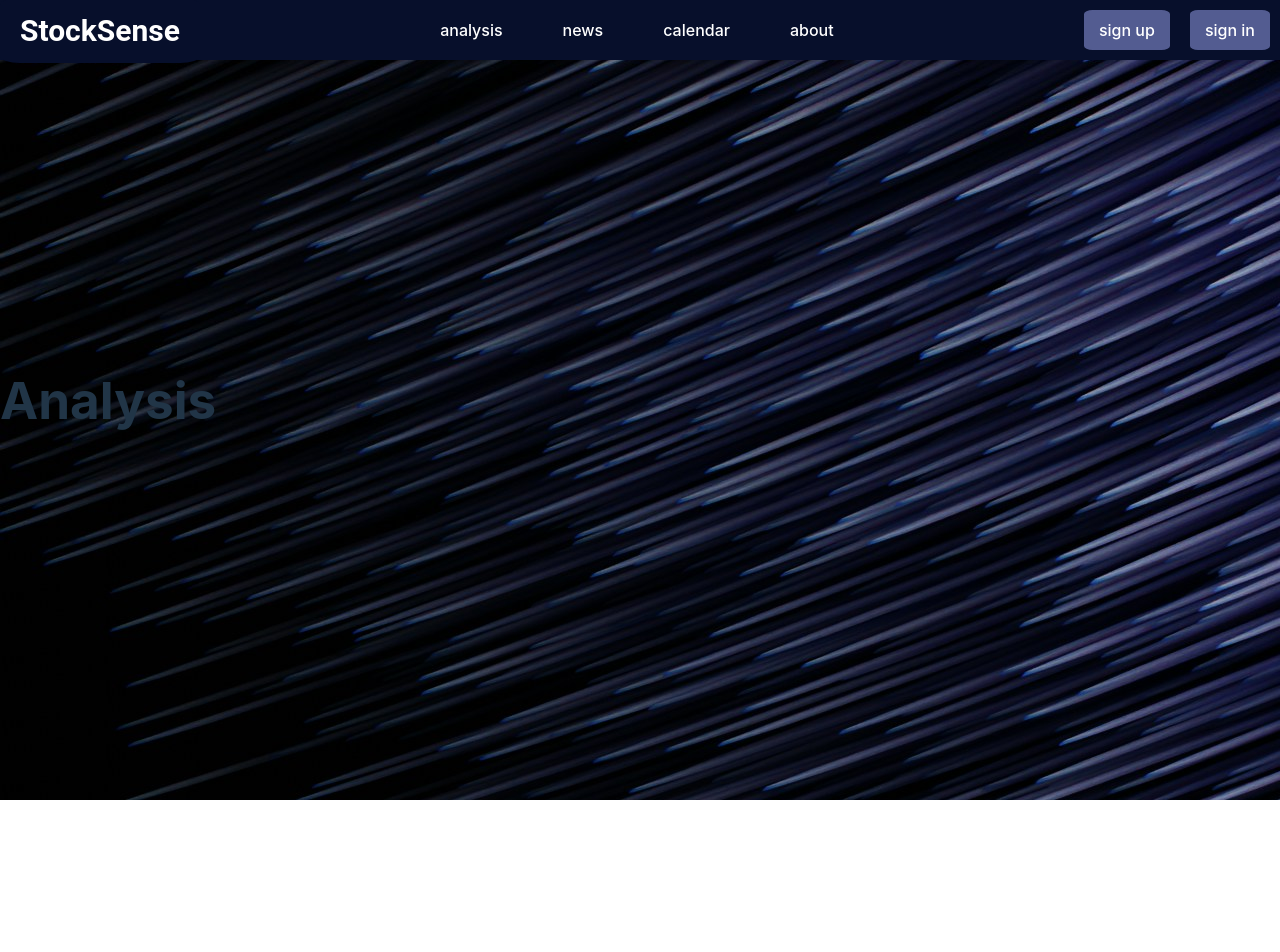
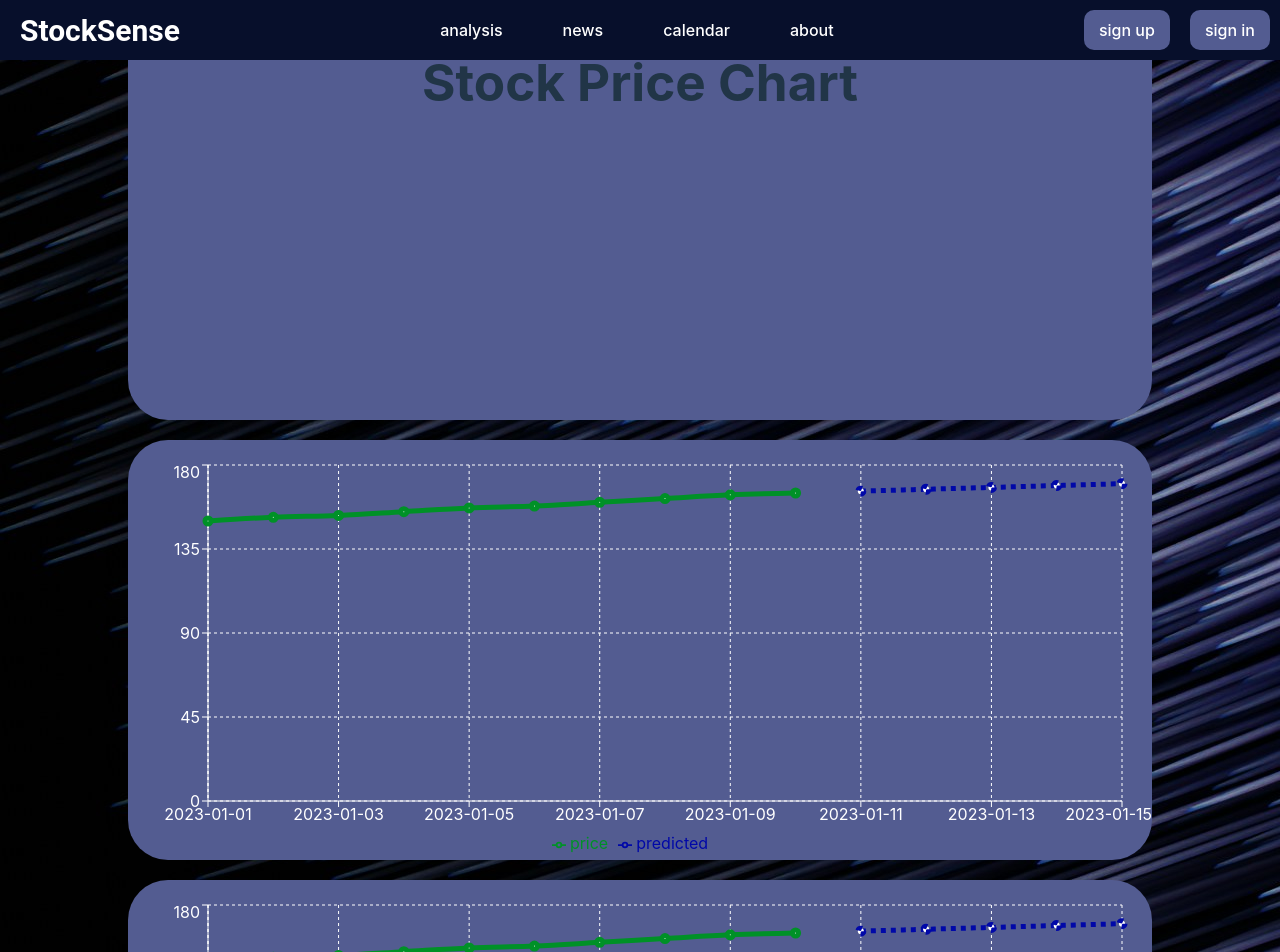
Before and after one commit to SzymonLiszewski/investmentApp, a React (Vite) app in the folder frontend/: page /analysis in a window 1280 px wide. Shown: the top 952 px of the page. Before the commit the page ends 800 px from the top, so only its background shows below. Built offline with nearby package versions, Linux system fonts and the light colour scheme.

Commit message:
creating charts using rechart

```diff
--- a/frontend/package.json
+++ b/frontend/package.json
@@ -14,7 +14,8 @@
     "jwt-decode": "^4.0.0",
     "react": "^18.3.1",
     "react-dom": "^18.3.1",
-    "react-router-dom": "^6.24.1"
+    "react-router-dom": "^6.24.1",
+    "recharts": "^2.12.7"
   },
   "devDependencies": {
     "@types/react": "^18.3.3",
--- /dev/null
+++ b/frontend/src/components/StockPriceChart.jsx
@@ -0,0 +1,45 @@
+import React from 'react';
+import {
+  LineChart, Line, XAxis, YAxis, CartesianGrid, Tooltip, Legend, ResponsiveContainer,
+  Area
+} from 'recharts';
+
+// Przykładowe dane
+const data = [
+  { date: '2023-01-01', price: 150 },
+  { date: '2023-01-02', price: 152 },
+  { date: '2023-01-03', price: 153 },
+  { date: '2023-01-04', price: 155 },
+  { date: '2023-01-05', price: 157 },
+  { date: '2023-01-06', price: 158 },
+  { date: '2023-01-07', price: 160 },
+  { date: '2023-01-08', price: 162 },
+  { date: '2023-01-09', price: 164 },
+  { date: '2023-01-10', price: 165 },
+  // Przewidywane dane
+  { date: '2023-01-11', predicted: 166, lowerBound: 160, upperBound: 170 },
+  { date: '2023-01-12', predicted: 167, lowerBound: 161, upperBound: 171 },
+  { date: '2023-01-13', predicted: 168, lowerBound: 162, upperBound: 172 },
+  { date: '2023-01-14', predicted: 169, lowerBound: 163, upperBound: 173 },
+  { date: '2023-01-15', predicted: 170, lowerBound: 164, upperBound: 174 },
+];
+
+const StockChart = () => {
+  return (
+    <ResponsiveContainer width="100%" height={400}>
+      <LineChart data={data} margin={{ top: 5, right: 30, left: 20, bottom: 5 }}>
+        <CartesianGrid strokeDasharray="3 3" stroke="#fff"/>
+        <XAxis dataKey="date" stroke="#fff"/>
+        <YAxis stroke="#fff"/>
+        <Tooltip />
+        <Legend />
+        <Line type="monotone" dataKey="price" stroke="#009127" strokeWidth={5}/>
+        <Line type="monotone" dataKey="predicted" stroke="#0008a8" strokeDasharray="5 5" strokeWidth={5}/>
+        <Area type="monotone" dataKey="upperBound" stroke="none" fill="#82ca9d" fillOpacity={0.2} />
+        <Area type="monotone" dataKey="lowerBound" stroke="none" fill="#82ca9d" fillOpacity={0.2} />
+      </LineChart>
+    </ResponsiveContainer>
+  );
+};
+
+export default StockChart;
--- /dev/null
+++ b/frontend/src/components/styles/Analysis.css
@@ -0,0 +1,25 @@
+body{
+    background: rgb(0, 0, 0);
+}
+
+.grid-container{
+    display: grid;
+    grid-template-columns: 1fr;
+    grid-template-rows: repeat(3, 1fr);
+    width: 80vw;
+    gap: 20px
+}
+
+.grid-item{
+    background-color: #535C91;
+    border-radius: 40px;
+    width: 80vw;
+    margin-left:10vw;
+    text-align: center;
+    padding-top: 20px;
+}
+
+.grid-item:nth-child(1){
+    grid-column: span 1;
+    grid-row: span 1;
+}
--- a/frontend/src/components/styles/NavBar.css
+++ b/frontend/src/components/styles/NavBar.css
@@ -55,7 +55,7 @@
     display: flex;
     background-color: #535C91;
     text-align: center;
-    border-radius:10%;
+    border-radius:10px;
 }
 
 .navigation .UserButtons a{
@@ -65,7 +65,7 @@
 .navigation .UserButtons a:hover{
     background-color: #1B1A55;
     color: white;
-    border-radius: 10%;
+    border-radius: 10px;
     border-width:inherit;
 }
 
--- a/frontend/src/pages/Analysis.jsx
+++ b/frontend/src/pages/Analysis.jsx
@@ -1,4 +1,19 @@
+import StockPriceChart from "../components/StockPriceChart"
+import "../components/styles/Analysis.css"
+
 function Analysis() {
-    return <h1>Analysis</h1>
+    return (
+        <div className="grid-container">
+            <div className="grid-item">
+                <h1>Stock Price Chart</h1>
+            </div>
+            <div className="grid-item">
+                <StockPriceChart />
+            </div>
+            <div className="grid-item">
+                <StockPriceChart />
+            </div>
+        </div>
+    )
 }
 export default Analysis
```
Also changed, not shown: 1 other file (tests, documents, lock files or other folders).
